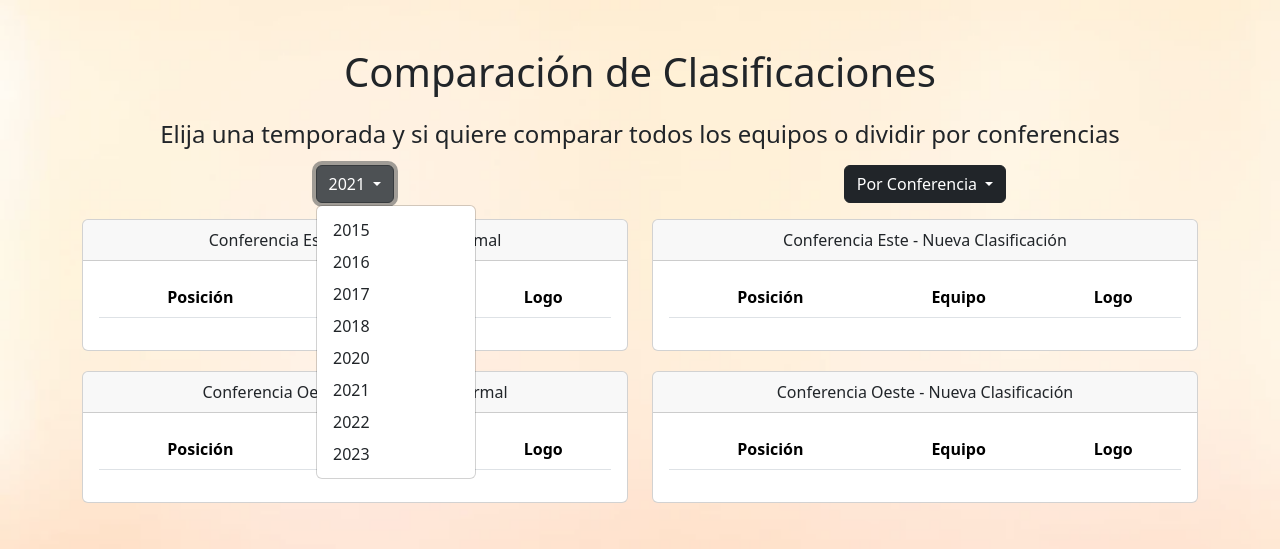
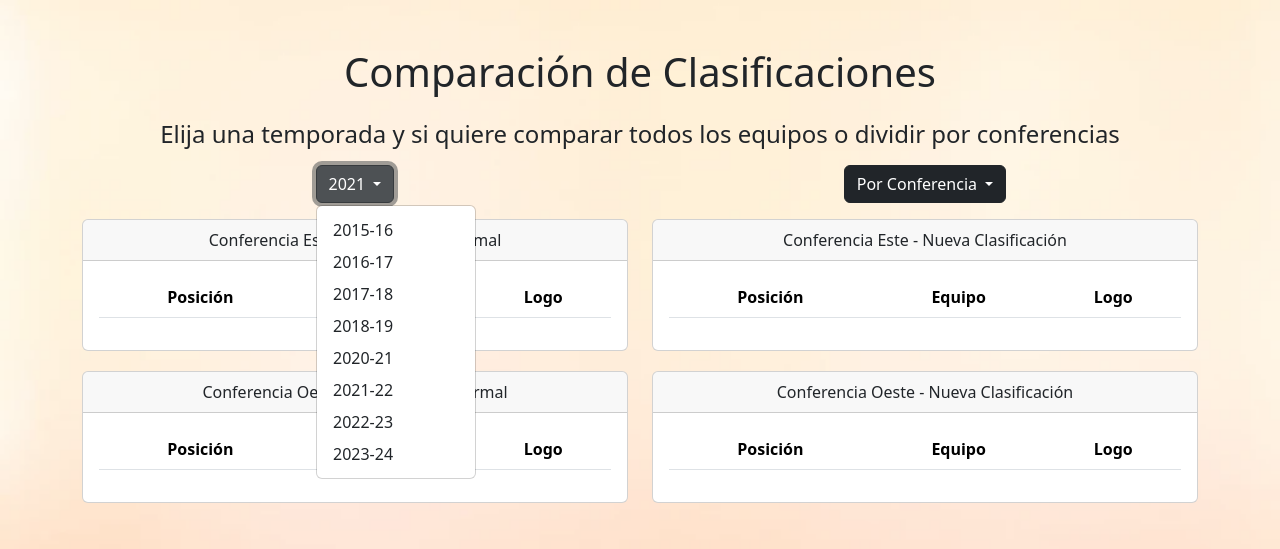
Before and after one commit to BiggestGuille/NBA_Classification, a Flask app: template src/templates/classifications.html in a window 1280 px wide, after a click on "2021". Shown: the top 549 px of the page. Run offline with Flask 3, Linux system fonts and the light colour scheme; the template is opened without the code that fills it, so the values that code supplies are empty.

```diff
--- a/src/templates/classifications.html
+++ b/src/templates/classifications.html
@@ -32,14 +32,14 @@
                         2021
                     </button>
                     <ul class="dropdown-menu" aria-labelledby="seasonDropdown">
-                        <li><a class="dropdown-item season-choice" href="#" data-value="2015">2015</a></li>
-                        <li><a class="dropdown-item season-choice" href="#" data-value="2016">2016</a></li>
-                        <li><a class="dropdown-item season-choice" href="#" data-value="2017">2017</a></li>
-                        <li><a class="dropdown-item season-choice" href="#" data-value="2018">2018</a></li>
-                        <li><a class="dropdown-item season-choice" href="#" data-value="2020">2020</a></li>
-                        <li><a class="dropdown-item season-choice" href="#" data-value="2021">2021</a></li>
-                        <li><a class="dropdown-item season-choice" href="#" data-value="2022">2022</a></li>
-                        <li><a class="dropdown-item season-choice" href="#" data-value="2023">2023</a></li>
+                        <li><a class="dropdown-item season-choice" href="#" data-value="2015">2015-16</a></li>
+                        <li><a class="dropdown-item season-choice" href="#" data-value="2016">2016-17</a></li>
+                        <li><a class="dropdown-item season-choice" href="#" data-value="2017">2017-18</a></li>
+                        <li><a class="dropdown-item season-choice" href="#" data-value="2018">2018-19</a></li>
+                        <li><a class="dropdown-item season-choice" href="#" data-value="2020">2020-21</a></li>
+                        <li><a class="dropdown-item season-choice" href="#" data-value="2021">2021-22</a></li>
+                        <li><a class="dropdown-item season-choice" href="#" data-value="2022">2022-23</a></li>
+                        <li><a class="dropdown-item season-choice" href="#" data-value="2023">2023-24</a></li>
                     </ul>
                 </div>
             </div>
```
Also changed, not shown: src/static/images/basket_index.webp.
